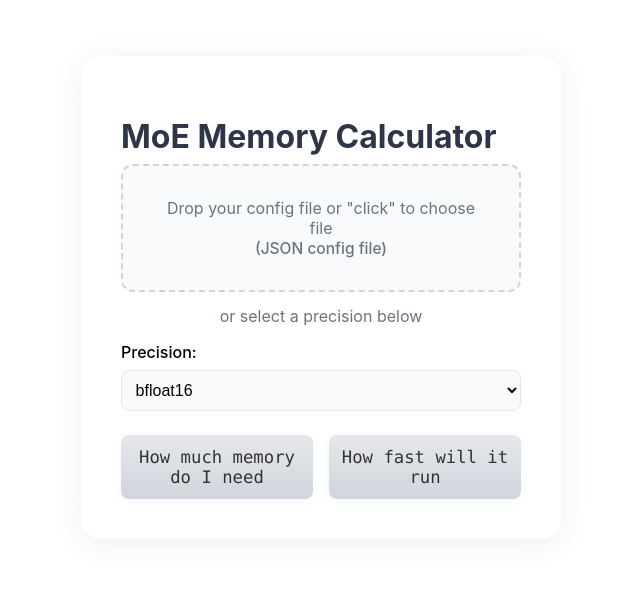
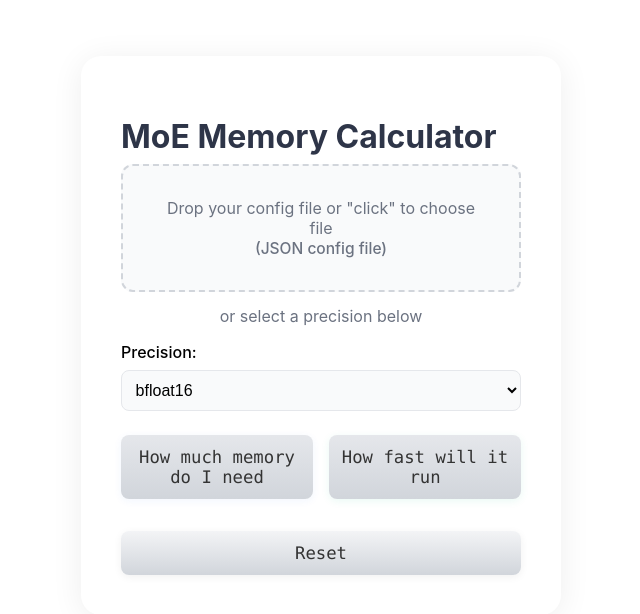
Before and after one commit to tinhoang-cerebras/cerebras-moe-calculator-new, a Next.js app: page / in a window 1280 px wide. Shown: the top 614 px of the page, without its empty margins (319-959 px from the left). Built offline with nearby package versions, Linux system fonts and the light colour scheme.

Commit message:
Update index.tsx

```diff
--- a/pages/index.tsx
+++ b/pages/index.tsx
@@ -64,6 +64,7 @@ export default function Home() {
       const file = e.dataTransfer.files[0];
       const event = { target: { files: [file] } } as unknown as ChangeEvent<HTMLInputElement>;
       handleFileChange(event);
+      if (fileInputRef.current) fileInputRef.current.value = "";
     }
   };
 
@@ -94,6 +95,15 @@ export default function Home() {
     }
   };
 
+  const handleReset = () => {
+    setConfig(defaultConfig);
+    setPrecision("bfloat16");
+    setMemoryResult("");
+    setFlopsResult("");
+    setError("");
+    if (fileInputRef.current) fileInputRef.current.value = "";
+  };
+
   return (
     <main
       style={{
@@ -102,7 +112,7 @@ export default function Home() {
         display: "flex",
         alignItems: "flex-start", // Align top
         justifyContent: "center",
-        paddingTop: "3rem",      // Add some space from top
+        paddingTop: "3rem",
         fontFamily: "Inter, Segoe UI, Arial, sans-serif"
       }}
     >
@@ -330,6 +340,29 @@ export default function Home() {
               .join('\n')}
           </div>
         )}
+
+        {/* Reset Button */}
+        <button
+          type="button"
+          onClick={handleReset}
+          style={{
+            marginTop: "2rem",
+            width: "100%",
+            padding: "0.75rem",
+            borderRadius: 8,
+            border: "none",
+            background: "linear-gradient(to bottom, #f3f4f6 0%, #d1d5db 100%)",
+            color: "#333",
+            fontWeight: 400,
+            fontSize: "1.08rem",
+            fontFamily: "Menlo, Monaco, 'Liberation Mono', Consolas, monospace",
+            cursor: "pointer",
+            boxShadow: "0 2px 8px rgba(0,0,0,0.06)",
+            transition: "background 0.18s"
+          }}
+        >
+          Reset
+        </button>
       </div>
     </main>
   );
```
